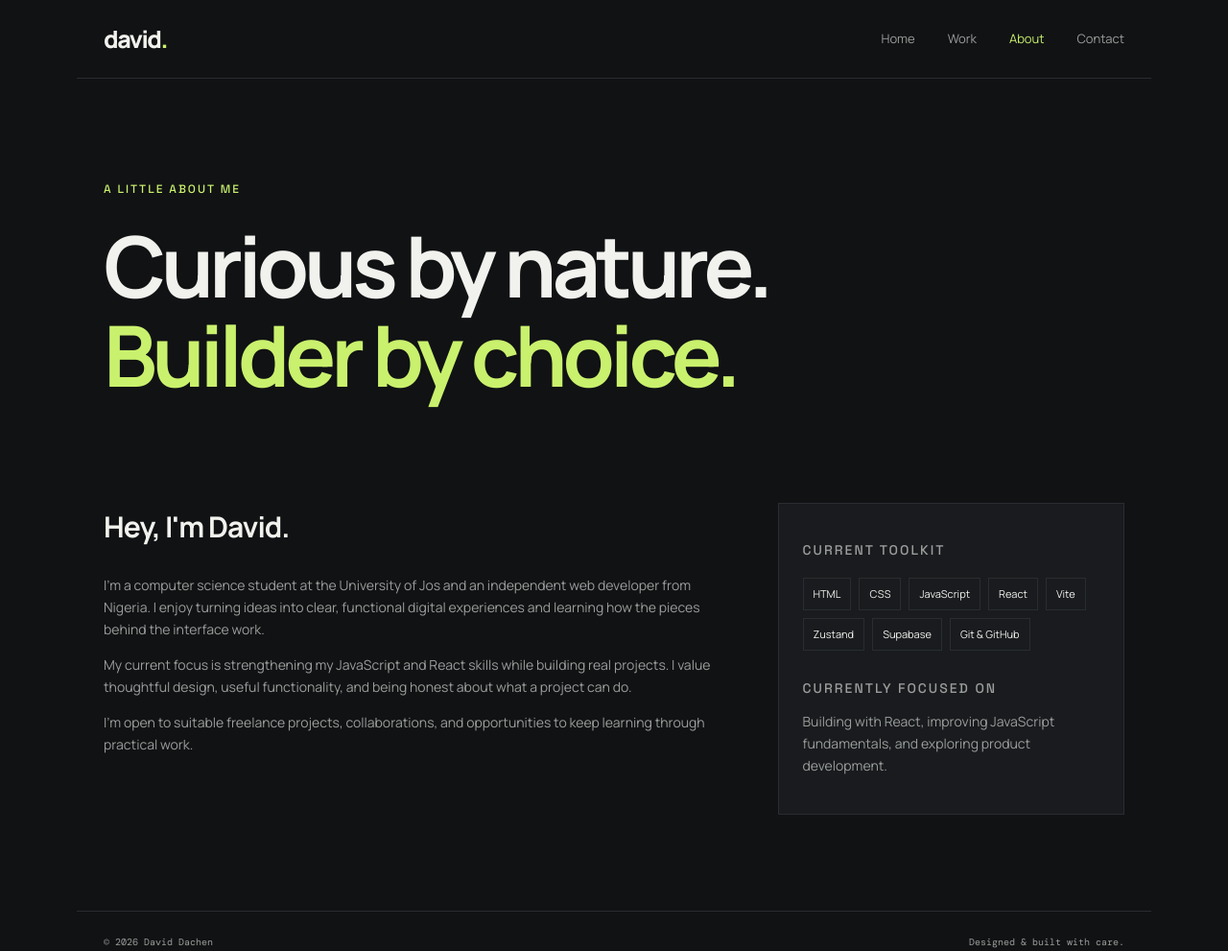
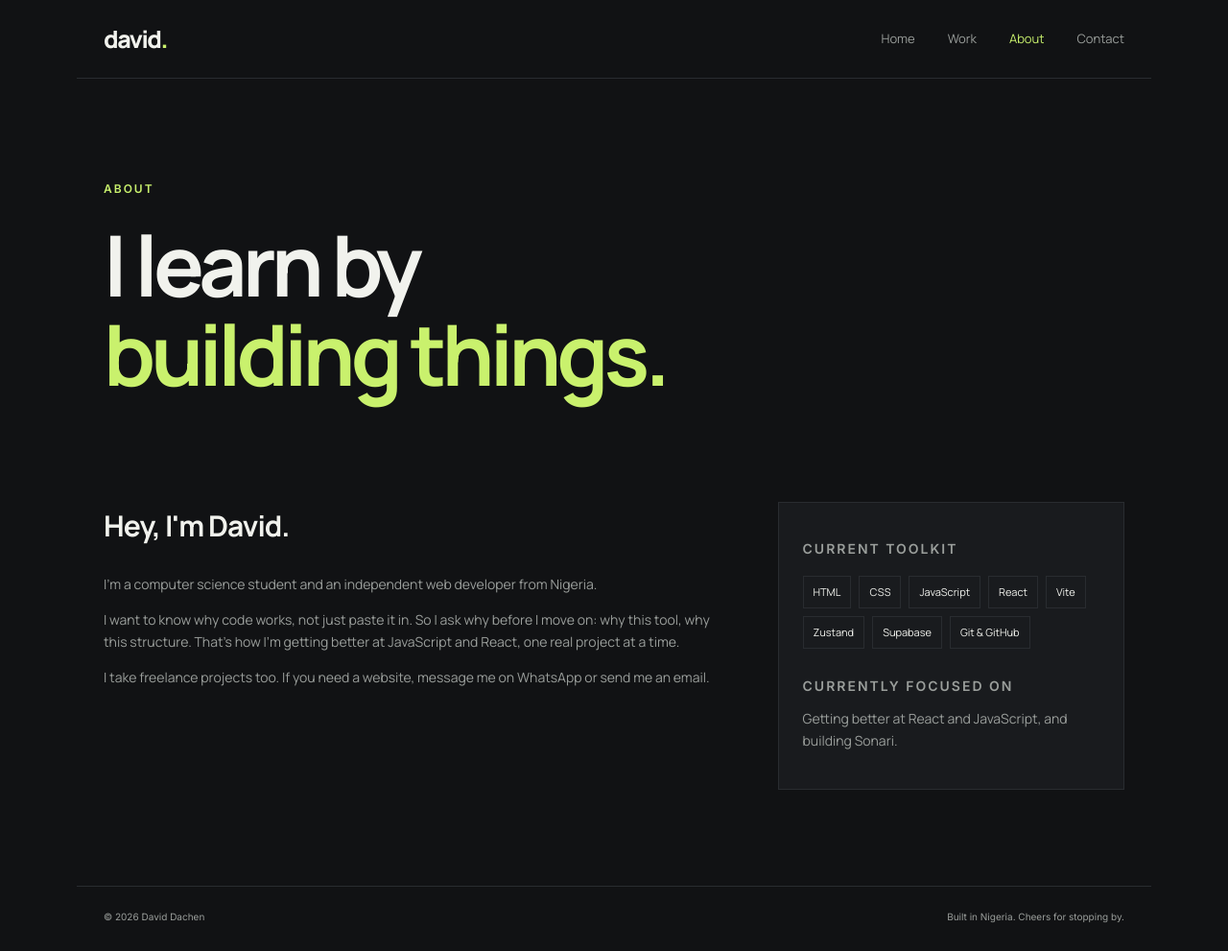
Before and after one commit to davidweb-devv/Portfolio-2, a plain HTML site: page about.html in a window 1280 px wide. Shown: the whole page at 96% size. Drawn offline with nearby package versions, Linux system fonts and the light colour scheme.

Commit message:
Add files via upload

```diff
--- a/about.html
+++ b/about.html
@@ -27,11 +27,11 @@
   <main>
 
     <section class="page-intro">
-      <p class="eyebrow">A LITTLE ABOUT ME</p>
+      <p class="eyebrow">ABOUT</p>
 
       <h1>
-        Curious by nature.<br>
-        <span>Builder by choice.</span>
+        I learn by<br>
+        <span>building things.</span>
       </h1>
     </section>
 
@@ -41,23 +41,16 @@
         <h2>Hey, I'm David.</h2>
 
         <p>
-          I'm a computer science student at the University of Jos
+          I'm a computer science student
           and an independent web developer from Nigeria.
-          I enjoy turning ideas into clear, functional digital
-          experiences and learning how the pieces behind the
-          interface work.
         </p>
 
         <p>
-          My current focus is strengthening my JavaScript and
-          React skills while building real projects. I value
-          thoughtful design, useful functionality, and being
-          honest about what a project can do.
+          I want to know why code works, not just paste it in. So I ask why before I move on: why this tool, why this structure. That's how I'm getting better at JavaScript and React, one real project at a time.
         </p>
 
         <p>
-          I'm open to suitable freelance projects, collaborations,
-          and opportunities to keep learning through practical work.
+          I take freelance projects too. If you need a website, message me on WhatsApp or send me an email.
         </p>
       </div>
 
@@ -79,8 +72,7 @@
         <p class="eyebrow status-label">CURRENTLY FOCUSED ON</p>
 
         <p>
-          Building with React, improving JavaScript fundamentals,
-          and exploring product development.
+          Getting better at React and JavaScript, and building Sonari.
         </p>
 
       </aside>
@@ -91,7 +83,7 @@
 
   <footer>
     <span>© <span data-year></span> David Dachen</span>
-    <span>Designed & built with care.</span>
+    <span>Built in Nigeria. Cheers for stopping by.</span>
   </footer>
 
 </body>
--- a/style.css
+++ b/style.css
@@ -1,4 +1,4 @@
-@import url('https://fonts.googleapis.com/css2?family=DM+Mono:wght@400;500&family=Manrope:wght@400;500;600;700;800&family=Space+Grotesk:wght@400;500;600&display=swap');
+@import url('https://fonts.googleapis.com/css2?family=DM+Mono:wght@400;500&family=Inter:wght@400;500;600&family=Manrope:wght@400;500;600;700;800&display=swap');
 
 :root {
   --bg: #111214;
@@ -93,7 +93,7 @@ a {
 }
 
 .eyebrow {
-  font: 500 12px 'Space Grotesk', sans-serif;
+  font: 600 12px 'Inter', sans-serif;
   letter-spacing: 2px;
   color: var(--accent);
 }
@@ -269,7 +269,7 @@ h2 span {
   border: 1px solid var(--line);
   color: var(--muted);
   padding: 9px 13px;
-  font: 500 13px 'Space Grotesk', sans-serif;
+  font: 500 13px 'Inter', sans-serif;
   cursor: pointer;
 }
 
@@ -367,7 +367,7 @@ footer {
   display: flex;
   justify-content: space-between;
   color: var(--muted);
-  font: 10px 'DM Mono', monospace;
+  font: 10px 'Inter', monospace;
 }
 
 /* MOBILE RESPONSIVENESS */
```
Also changed, not shown: contact.html (+9 -7 lines), index.html (+8 -9 lines), work.html (+2 -4 lines).
